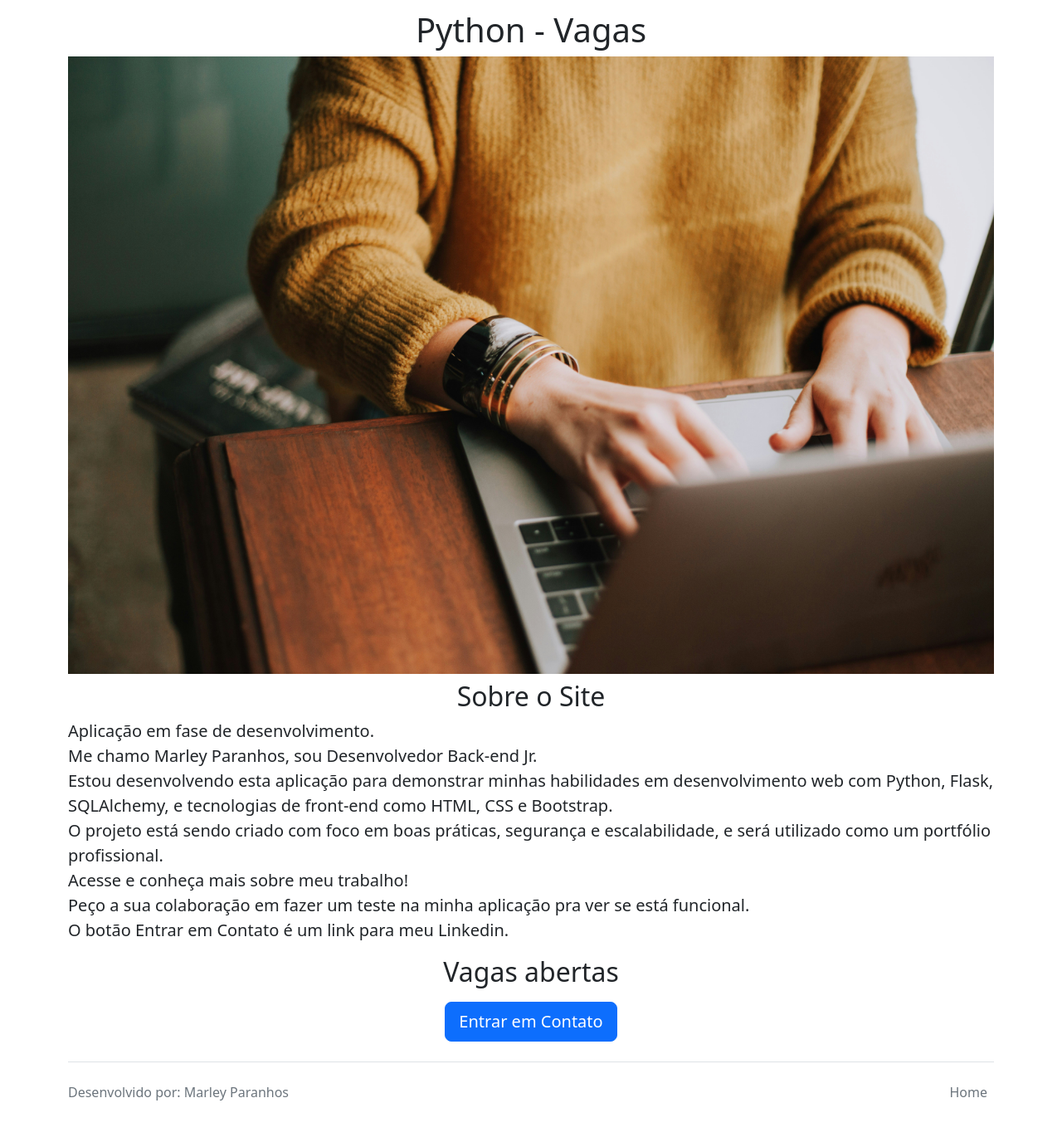
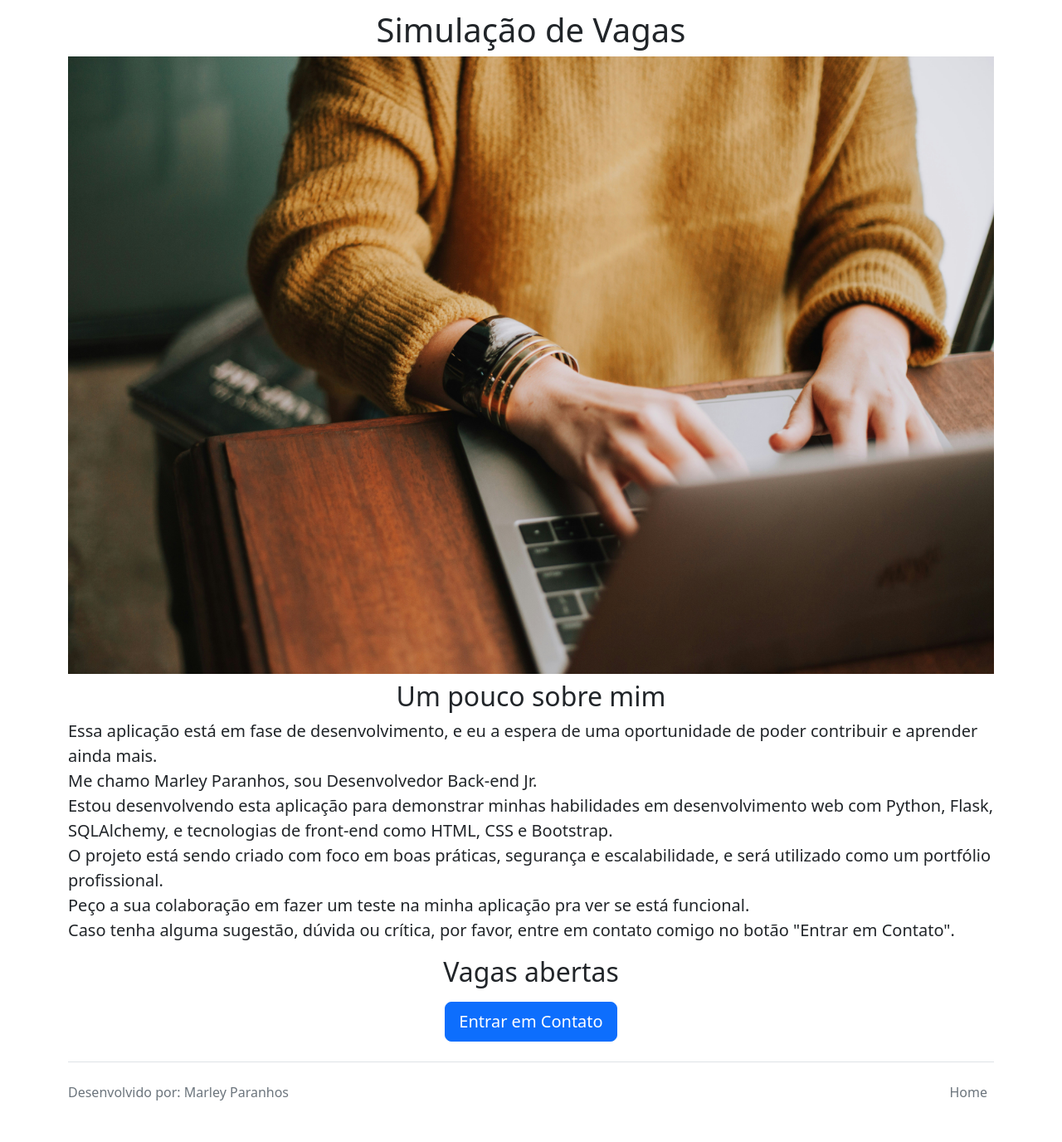
Before and after one commit to marley-paranhos/python_carreiras_v2, a Flask app: template templates/home.html in a window 1280 px wide. Shown: the part 56-1432 px from the top of the page at 83% size. Run offline with Flask 3, Linux system fonts and the light colour scheme; the template is opened without the code that fills it, so the values that code supplies are empty.

Commit message:
Ajutes nas páginas estilo.html e home.html

```diff
--- a/static/estilo.css
+++ b/static/estilo.css
@@ -1,3 +1,9 @@
+body {
+  background-size: cover;
+  background-position: center;
+  color: white;
+}
+
 h1 {
   text-align: center;
   font-size: 45px;
--- a/templates/home.html
+++ b/templates/home.html
@@ -4,17 +4,17 @@
     <meta charset="utf-8">
     <meta http-equiv="X-UA-Compatible" content="IE=Edge">
     <meta name="viewport" content="width=device-width, initial-scale=1.0">
-    <title>Python - Vagas - V2</title>
+    <title>Marley Paranhos - Desenvolvedor Back-end Jr</title>
     <link rel="stylesheet" href="https://cdn.jsdelivr.net/npm/bootstrap@5.2.3/dist/css/bootstrap.min.css" integrity="sha384-rbsA2VBKQhggwzxH7pPCaAqO46MgnOM80zW1RWuH61DGLwZJEdK2Kadq2F9CUG65" crossorigin="anonymous">
   </head>
   <body>
     {% include 'includes/navbar.html' %}
     <div class="container">
-       <h1 class="text-center mt-2 mb-2">Python - Vagas</h1>
+       <h1 class="text-center mt-2 mb-2">Simulação de Vagas</h1>
     <img class="img-fluid" src="{{url_for('static', filename='carreira.jpg')}}"/>
-    <h2 class="text-center mt-2">Sobre o Site</h2>
+    <h2 class="text-center mt-2">Um pouco sobre mim</h2>
     <p class="lead">
-      Aplicação em fase de desenvolvimento.
+      Essa aplicação está em fase de desenvolvimento, e eu a espera de uma oportunidade de poder contribuir e aprender ainda mais.
       <br>
       Me chamo Marley Paranhos, sou Desenvolvedor Back-end Jr.
       <br>
@@ -22,11 +22,9 @@
       <br>
       O projeto está sendo criado com foco em boas práticas, segurança e escalabilidade, e será utilizado como um portfólio profissional.
       <br>
-      Acesse e conheça mais sobre meu trabalho!
-      <br>
       Peço a sua colaboração em fazer um teste na minha aplicação pra ver se está funcional.
       <br>
-      O botão Entrar em Contato é um link para meu Linkedin.
+      Caso tenha alguma sugestão, dúvida ou crítica, por favor, entre em contato comigo no botão "Entrar em Contato".
     </p>
     <h2 class="text-center">Vagas abertas</h2>
     <p>
@@ -35,7 +33,7 @@
       {% endfor %}
     </p>
     <div class="text-center">
-      <a href="https://www.linkedin.com/in/marley-paranhos-aa7b53222/" target="_blank" class="btn btn-primary btn-lg">Entrar em Contato</a>
+      <a href="https://wa.me/+5531980139754" target="_blank" class="btn btn-primary btn-lg">Entrar em Contato</a>
     </div>
     </div>
     {% include 'includes/footer.html' %}
```
